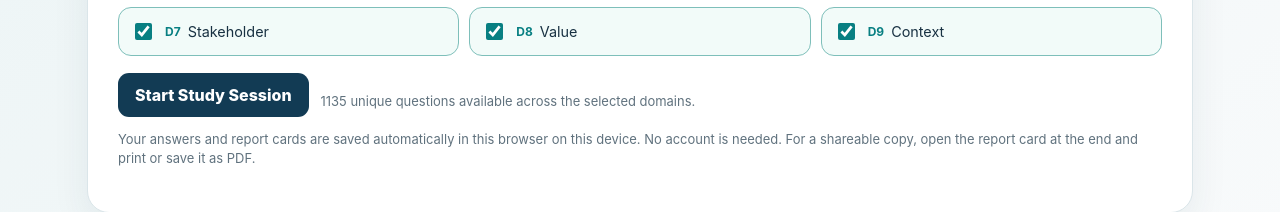
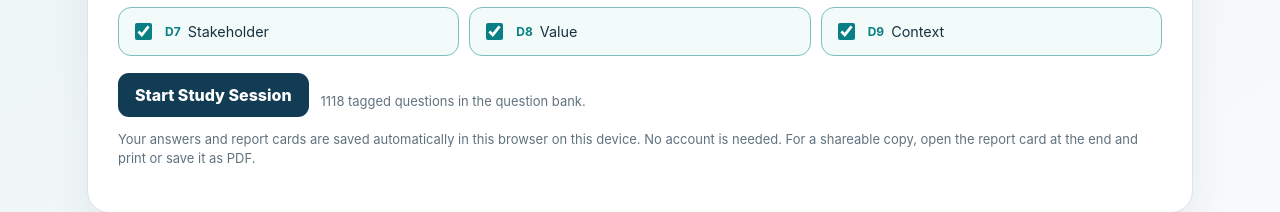
Before and after one commit to Licyia/ecba-practice-simulator, a plain HTML site: page index.html in a window 1280 px wide. Shown: the part 809-1021 px from the top of the page. Drawn offline with Linux system fonts and the light colour scheme.

Commit message:
Refine tagged question availability count

```diff
--- a/index.html
+++ b/index.html
@@ -73,5 +73,5 @@ let saved=true;try{const runs=JSON.parse(localStorage.getItem(STORE)||'[]');runs
 $('questionCard').classList.add('hide');$('results').classList.remove('hide');$('scoreMetric').textContent=correct+' / '+responses.length;$('accuracyMetric').textContent=(result.rawAccuracyPercent??0)+'%';$('answeredMetric').textContent=responses.length+' / '+questions.length;$('domainMetric').textContent=String(domains.length);$('resultMessage').textContent=saved?(timeout?'Time expired. Your answers up to this point have been saved.':'Your result is saved on this device. The report card covers '+domains.length+' domain'+(domains.length===1?'':'s')+' represented in this session.'):'Your score is shown, but this browser blocked automatic saving. Enable browser storage before relying on the report card.';$('reportLink').href='ecba-executive-assessment-report-card.html?latest=1';$('progressText').textContent=saved?'Saved automatically':'Not saved';window.scrollTo({top:$('study').offsetTop-12,behavior:'smooth'})}
 $('submitAnswer').onclick=check;$('finishSession').onclick=()=>finish(false);$('again').onclick=()=>{if(timer)clearInterval(timer);$('study').classList.add('hide');$('setup').classList.remove('hide');window.scrollTo({top:0,behavior:'smooth'})};
 const search=$('search'),cards=[...document.querySelectorAll('.card')],empty=$('empty');search.addEventListener('input',()=>{const q=search.value.trim().toLowerCase();let shown=0;for(const card of cards){const match=(card.dataset.search||card.innerText).toLowerCase().includes(q);card.hidden=!match;if(match)shown++}empty.style.display=shown?'none':'block'});
-const enough=BANK.length;$('availability').textContent=enough+' unique questions available across the selected domains.';
+const enough=BANK.filter(q=>q.domains.length).length;$('availability').textContent=enough+' tagged questions in the question bank.';
 </script></body></html>
```
